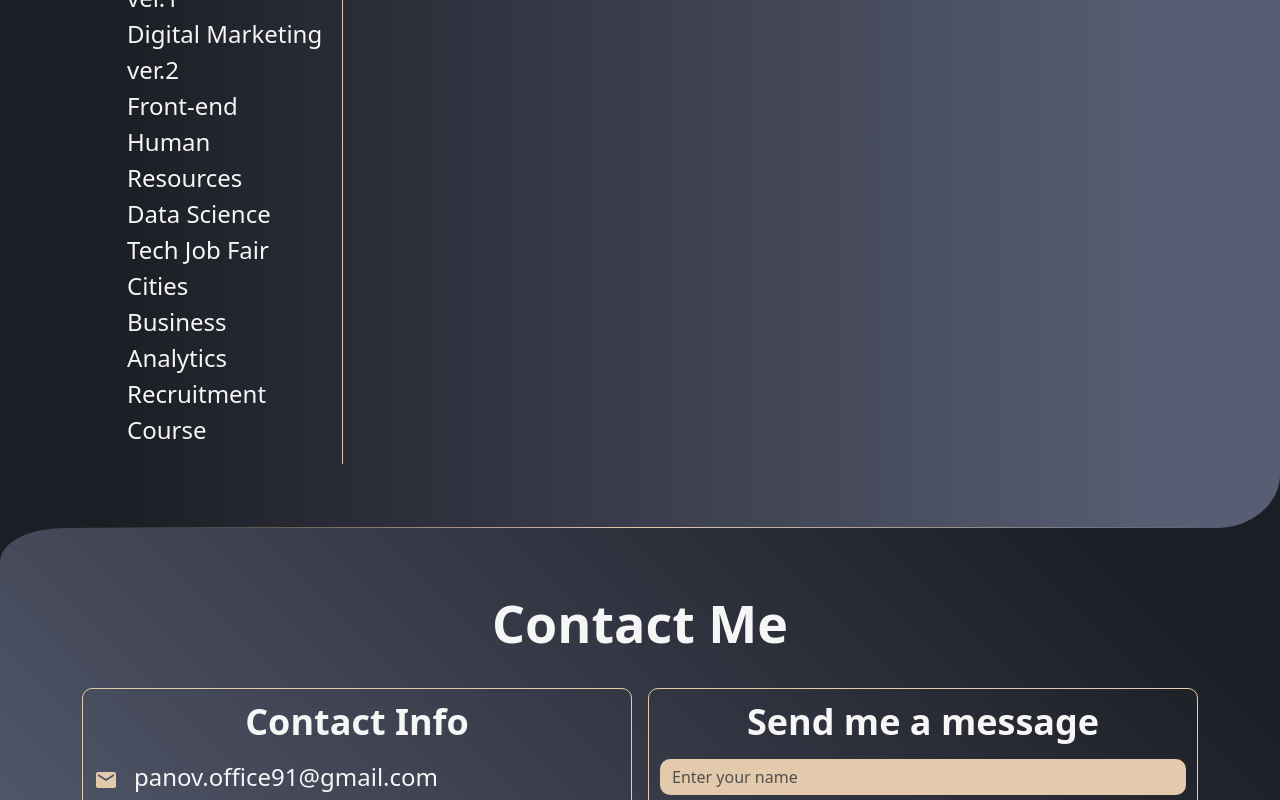
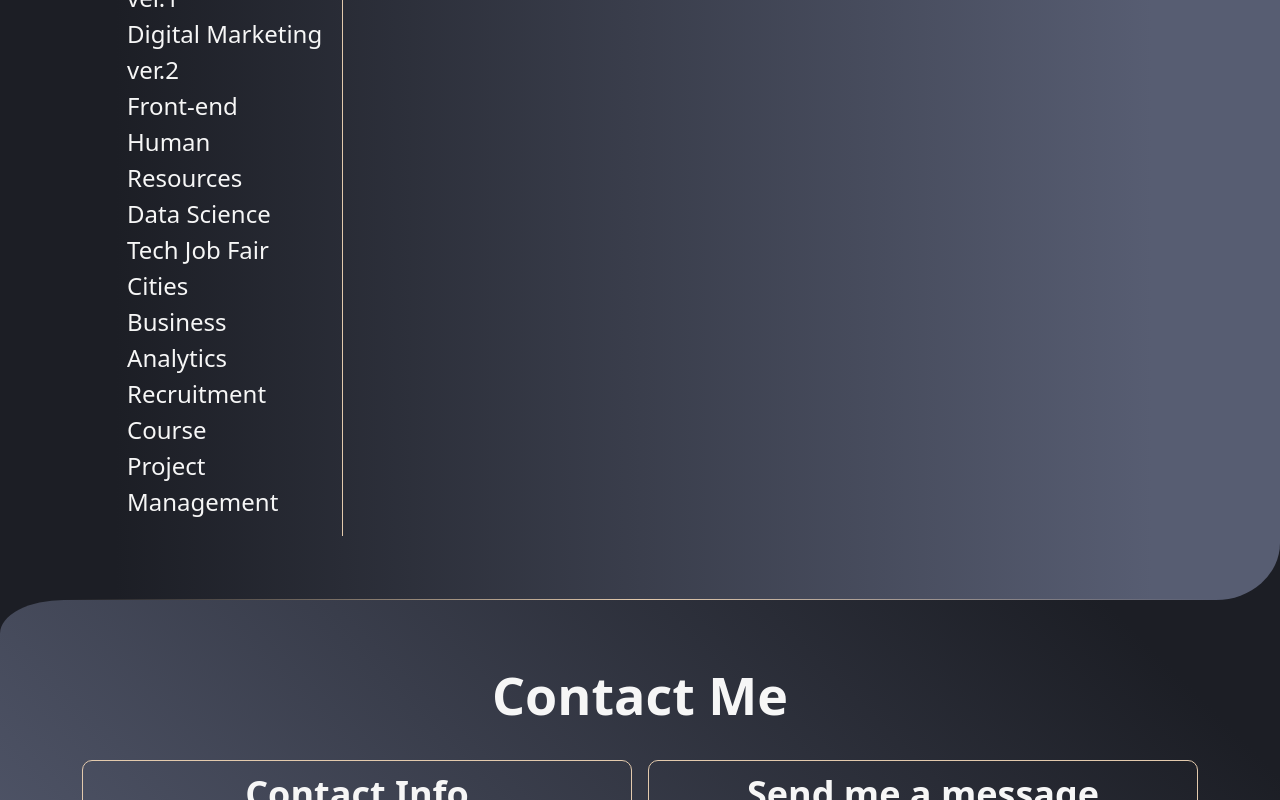
Before and after one commit to StefanP91/Portfolio, a React (Vite) app: page / in a window 1280 px wide. Shown: the part 3416-4216 px from the top of the page. Built offline with nearby package versions, Linux system fonts and the light colour scheme.

Commit message:
new project

```diff
--- a/src/assets/main-section-components/Projects.jsx
+++ b/src/assets/main-section-components/Projects.jsx
@@ -148,6 +148,13 @@ const Projects = () => {
             link: 'https://recruitment-course.netlify.app/',
             img: 'images/recruitment-course.png',
         },
+        {
+            name: 'Project Management',
+            description: 'Landing page for AI Project Management Course',
+            languages: 'HTML, CSS, Bootstrap, JavaScript',
+            link: 'https://chk-project-management.netlify.app/',
+            img: 'images/project-management.png',
+        },
 
 
     ]
```
Also changed, not shown: public/images/project-management.png (added).
